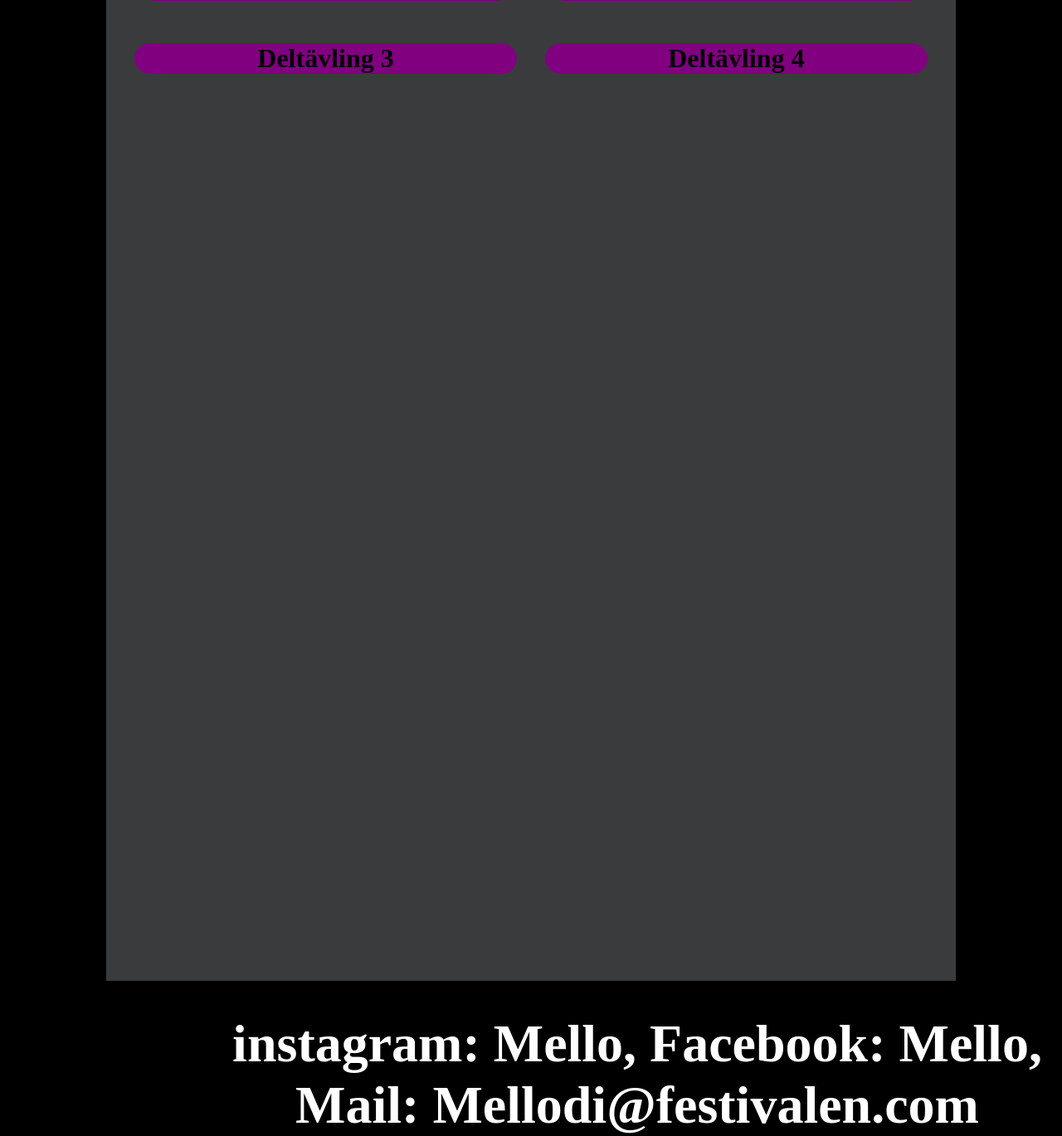
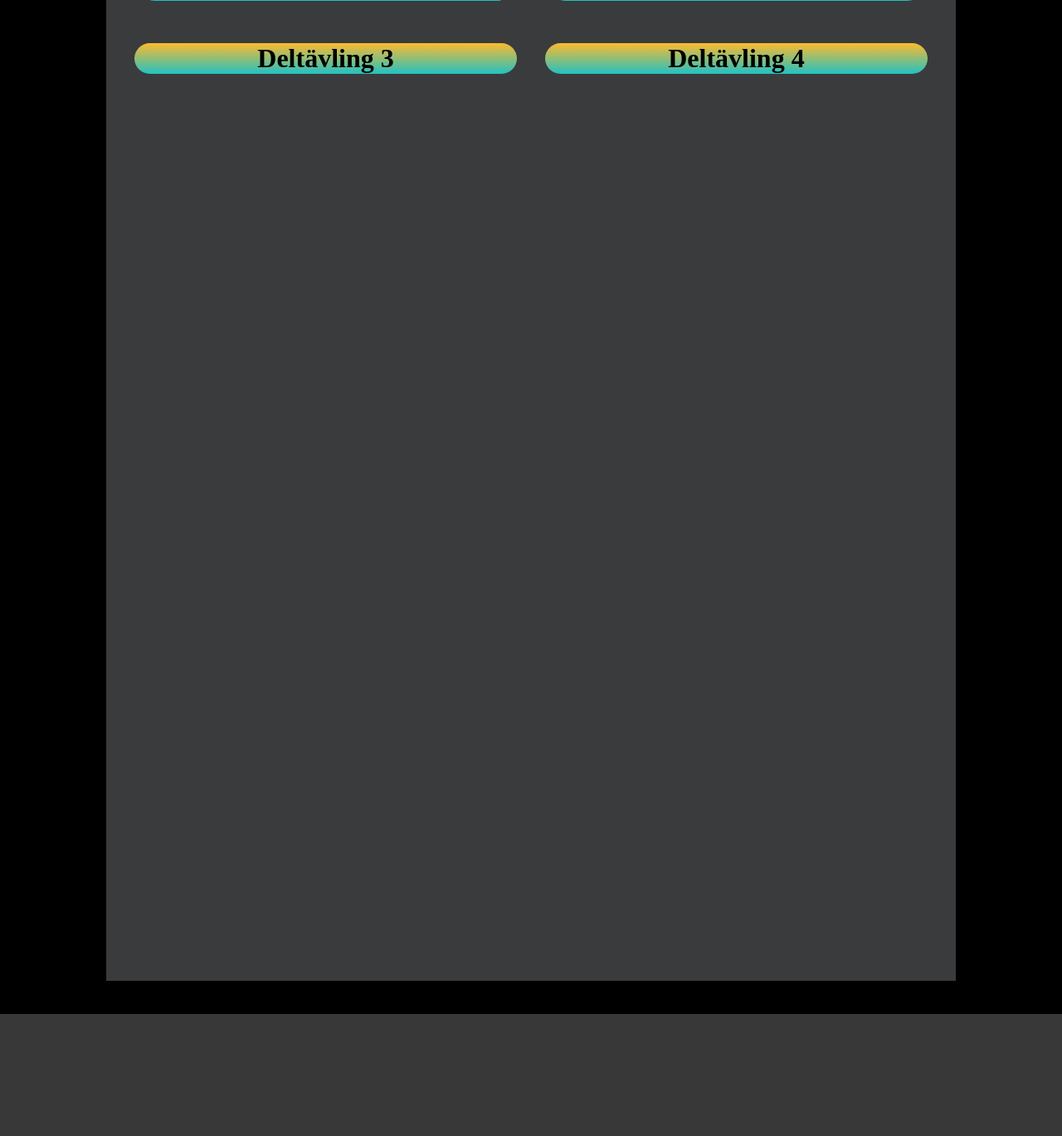
Before and after one commit to Siqius/Mellodifestivalen, a PHP site: page / in a window 1280 px wide. Shown: the part 756-2125 px from the top of the page at 83% size. After the commit the page ends 1978 px from the top, so only its background shows below. Run offline with PHP 8.4, Linux system fonts and the light colour scheme.

Commit message:
mer fixat

```diff
--- a/css/style.css
+++ b/css/style.css
@@ -77,7 +77,11 @@
     flex-wrap: wrap;
     div{
         width: 45%;
-        background-color: purple;
+        background: rgb(34,193,195);
+            background: -moz-linear-gradient(0deg, rgba(34,193,195,1) 0%, rgba(253,187,45,1) 100%);
+            background: -webkit-linear-gradient(0deg, rgba(34,193,195,1) 0%, rgba(253,187,45,1) 100%);
+            background: linear-gradient(0deg, rgba(34,193,195,1) 0%, rgba(253,187,45,1) 100%);
+filter: progid:DXImageTransform.Microsoft.gradient(startColorstr="#22c1c3",endColorstr="#fdbb2d",GradientType=1);
         /*linear-gradient(90deg, #09aae0, #82509f, #eb3791, #d6098b, #f95a28, #ff9f00 );*/
         margin-left: calc(10%/3);
         margin-top: 5%;
@@ -122,8 +126,6 @@
 h2{
     text-align: center;
 }
-<<<<<<< Updated upstream
-=======
 
 @keyframes highlight {
     0% {
@@ -210,4 +212,3 @@
         transform: translateX(0);
     }
 }
->>>>>>> Stashed changes
--- a/index.html
+++ b/index.html
@@ -48,7 +48,7 @@
     </main>
     <footer>
         <div>
-            <h1>instagram: Mello, Facebook: Mello, Mail: Mellodi@festivalen.com</h1>
+            <h3>instagram: Mello, Facebook: Mello, Mail: Mellodi@festivalen.com</h3>
             <p>hej hej</p>
         </div>
     </footer>
```
